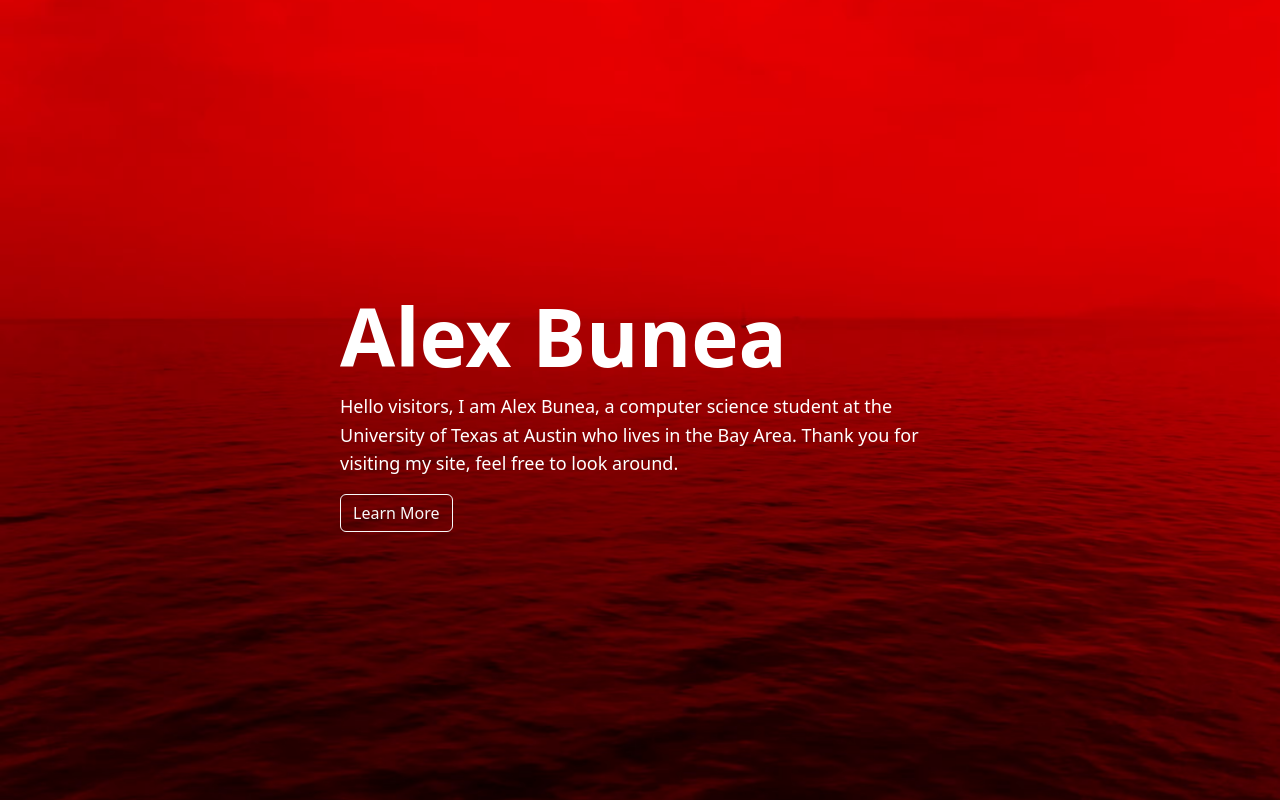
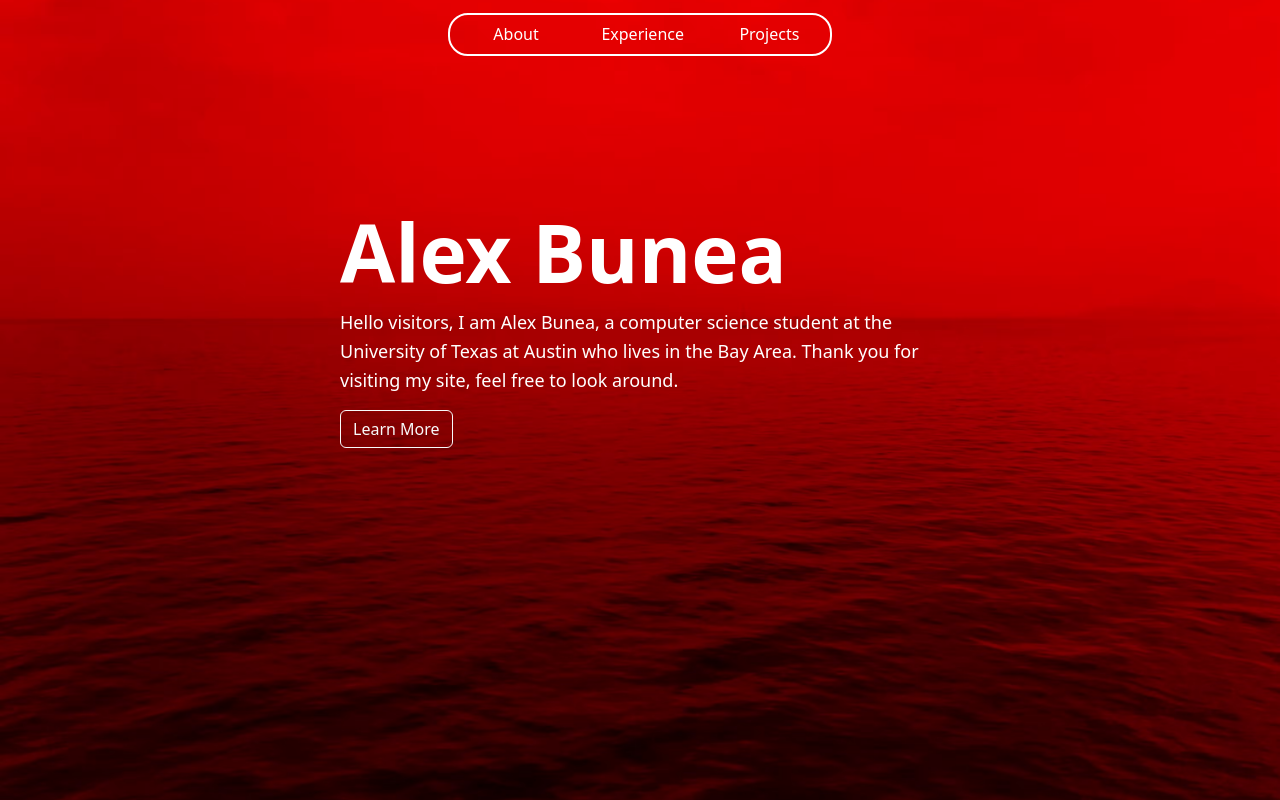
Before and after one commit to 1AlexBunea/Portfolio-Website, a React (Vite) app: page / in a window 1280 px wide. Built offline with nearby package versions, Linux system fonts and the light colour scheme.

Commit message:
landing-page changes

```diff
--- a/src/App.css
+++ b/src/App.css
@@ -5,13 +5,22 @@
   background-position: center;
   display: flex;
   flex-direction: column;
-  justify-content: center;
+  /* justify-content: center; */
   align-items: center;
   /* text-align: center; */
 }
 
 .header {
   margin-top: 20px;
+}
+
+.header-button {
+  padding-top: 2%;
+  padding-bottom: 2%;
+  background: transparent;
+  padding-left: 3%;
+  border: none;
+  color: white
 }
 
 .white-text {
@@ -22,6 +31,7 @@
 }
 
 .content {
+  margin-top:10%;
   margin-left: 5%;
   margin-right: 5%;
 }
--- a/src/App.tsx
+++ b/src/App.tsx
@@ -6,6 +6,7 @@ import Home from "./Home"
 import Sidebar from "./Sidebar"
 import RotatingCube from "./RotatingCube"
 import ScrollSidebar from "./ScrollSidebar"
+import Header from "./Header"
 // import Terminal from "./Terminal"
 
 function App() {
@@ -21,7 +22,7 @@ function App() {
     <>
       <div>
         {page != 3 &&
-          <nav className="navbar navbar-expand-lg fixed-top" style={{ backgroundColor: 'rgb(231, 175, 175)' }}>
+          <nav className="navbar navbar-expand-lg fixed-top" style={{ backgroundColor: 'rgb(231, 175, 175)', }}>
             <div className="container-fluid">
               <button className="navbar-toggler" type="button" data-bs-toggle="offcanvas" data-bs-target="#offcanvasNavbar" aria-controls="offcanvasNavbar">
                 <span className="navbar-toggler-icon"></span>
@@ -62,7 +63,7 @@ function App() {
                         Projects
                       </button>
                     </li>
-                    <li>
+                    {/* <li>
                       <button className="custom-link-active image-button" onClick={() => window.open('https://www.linkedin.com/in/alex-bunea-8901751b6/')} style={{backgroundColor:'transparent', border:'none', paddingLeft:15}}>
                         <img className="image-button" src="/linked-in.png" style={{ marginTop: 10, marginLeft: -5 }} alt="LinkedIn" />
                       </button>
@@ -71,7 +72,7 @@ function App() {
                       <button className="custom-link-active image-button" onClick={() => window.open('https://github.com/1AlexBunea')} style={{backgroundColor:'transparent', border:'none', paddingLeft:15}}>
                         <img className="image-button" src="/github-logo.png" style={{ marginTop: 10, marginLeft: -5}} alt="GitHub" />
                       </button>
-                    </li>
+                    </li> */}
                   </ul>
                 </div>
               </div>
@@ -86,6 +87,12 @@ function App() {
                 {page == 3 ?
 
                   <div className="homepage fade-in" style={{backgroundImage:'url("red-bg.png")'}}>
+                    {/* <div style={{width:'40%', display:'flex', marginTop:'1%', border:'2px solid white', borderRadius:20,}}>
+                      <button className="header-button" style={{}}>About</button>
+                      <button className="header-button">Experience</button>
+                      <button className="header-button">Projects</button>
+                    </div> */}
+                    <Header displayPage={displayPage}></Header>
                     <div className="content">
                       <header className="header">
                       <h1 className="fw-bold display-1" style={{
--- /dev/null
+++ b/src/Header.css
@@ -0,0 +1,92 @@
+.header-container {
+    width: 30%;
+    display: flex;
+    margin-top: 1%;
+    border: 2px solid white;
+    border-radius: 20px;
+    position: relative;
+}
+
+.header-content {
+    display: flex;
+    justify-content: center;
+    align-items: right;
+    width: 100%;
+}
+
+.header-button {
+    width: 100%;
+}
+
+.header-button:hover {
+    background-color: rgb(0,0,0,0.3);
+    border-radius: 20px;
+}
+
+.menu-button {
+    display: none;
+    width: 100%;
+    border-radius: 20px;
+    background-color: transparent;
+    color: white;
+    border: none;
+}
+
+.menu-button:hover{
+    background-color: rgb(0,0,0,0.3);
+}
+
+.off-canvas {
+    position: fixed;
+    top: 0;
+    right: 0;
+    width: 130px;
+    height: 100%;
+    background: black;
+    box-shadow: -2px 0 5px rgba(0, 0, 0, 0.5);
+    display: flex;
+    flex-direction: column;
+    align-items: left;
+    padding-top: 20px;
+    z-index: 1001;
+}
+
+.close-button {
+    align-self: left;
+    margin: 10px;
+    background-color: transparent;
+    color: white;
+    border: none;
+    border: 1px solid white;
+    border-radius: 20px;
+}
+
+.overlay {
+    position: fixed;
+    top: 0;
+    left: 0;
+    width: 100%;
+    height: 100%;
+    background: rgba(0, 0, 0, 0.5);
+    z-index: 1000;
+}
+
+@media (max-width: 1000px) {
+    .header-content .header-button {
+        display: none;
+    }
+    .menu-button {
+        display: inline-block;
+    }
+}
+
+
+@keyframes slideInRight {
+    from { transform: translateX(100%); }
+    to { transform: translateX(0); }
+}
+
+
+.slide-in-right {
+    animation: slideInRight 0.3s ease-out;
+}
--- /dev/null
+++ b/src/Header.tsx
@@ -0,0 +1,40 @@
+import React, { useState } from 'react';
+import './Header.css';
+
+interface HeaderProps {
+  displayPage: (page: number) => void;
+}
+
+const Header: React.FC<HeaderProps> = ({ displayPage }) => {
+  const [isOffCanvasOpen, setIsOffCanvasOpen] = useState(false);
+
+  const toggleOffCanvas = () => {
+    setIsOffCanvasOpen(!isOffCanvasOpen);
+  };
+
+  return (
+    <div className="header-container">
+      <div className="header-content">
+        <button className="header-button" onClick={() => displayPage(0)}>About</button>
+        <button className="header-button" onClick={() => displayPage(1)}>Experience</button>
+        <button className="header-button" onClick={() => displayPage(2)}>Projects</button>
+        <button className="menu-button" onClick={toggleOffCanvas}>Menu</button>
+      </div>
+      {isOffCanvasOpen && (
+        <>
+          <div className="overlay" onClick={toggleOffCanvas}></div>
+          <div className="off-canvas slide-in-right">
+            <button className='close-button' onClick={toggleOffCanvas}>Close</button>
+            <div style={{alignItems:'left'}}>
+                <button className="header-button" onClick={() => displayPage(0)}>About</button>
+                <button className="header-button" onClick={() => displayPage(1)}>Experience</button>
+                <button className="header-button" onClick={() => displayPage(2)}>Projects</button>
+            </div>
+          </div>
+        </>
+      )}
+    </div>
+  );
+};
+
+export default Header;
```
